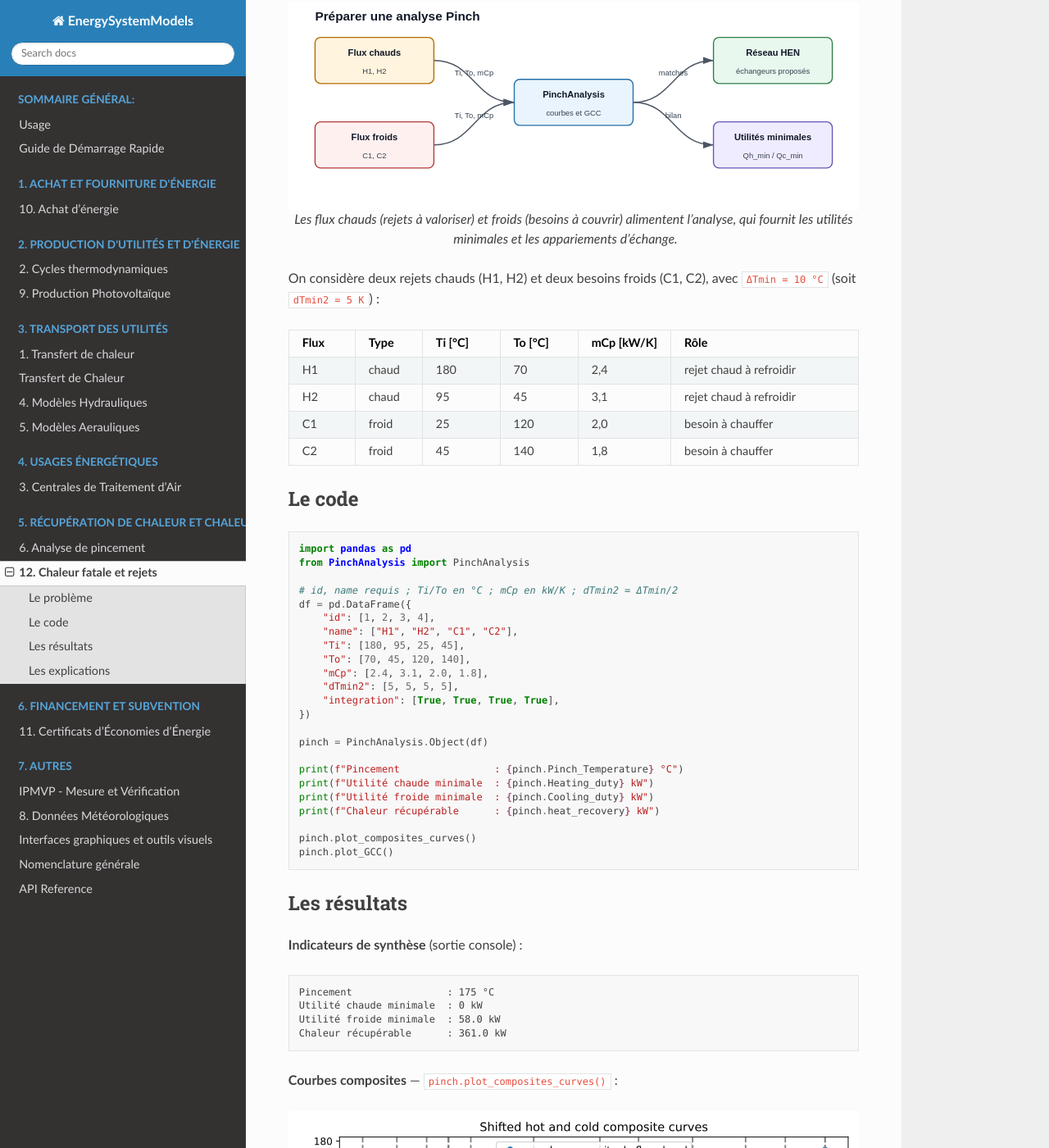
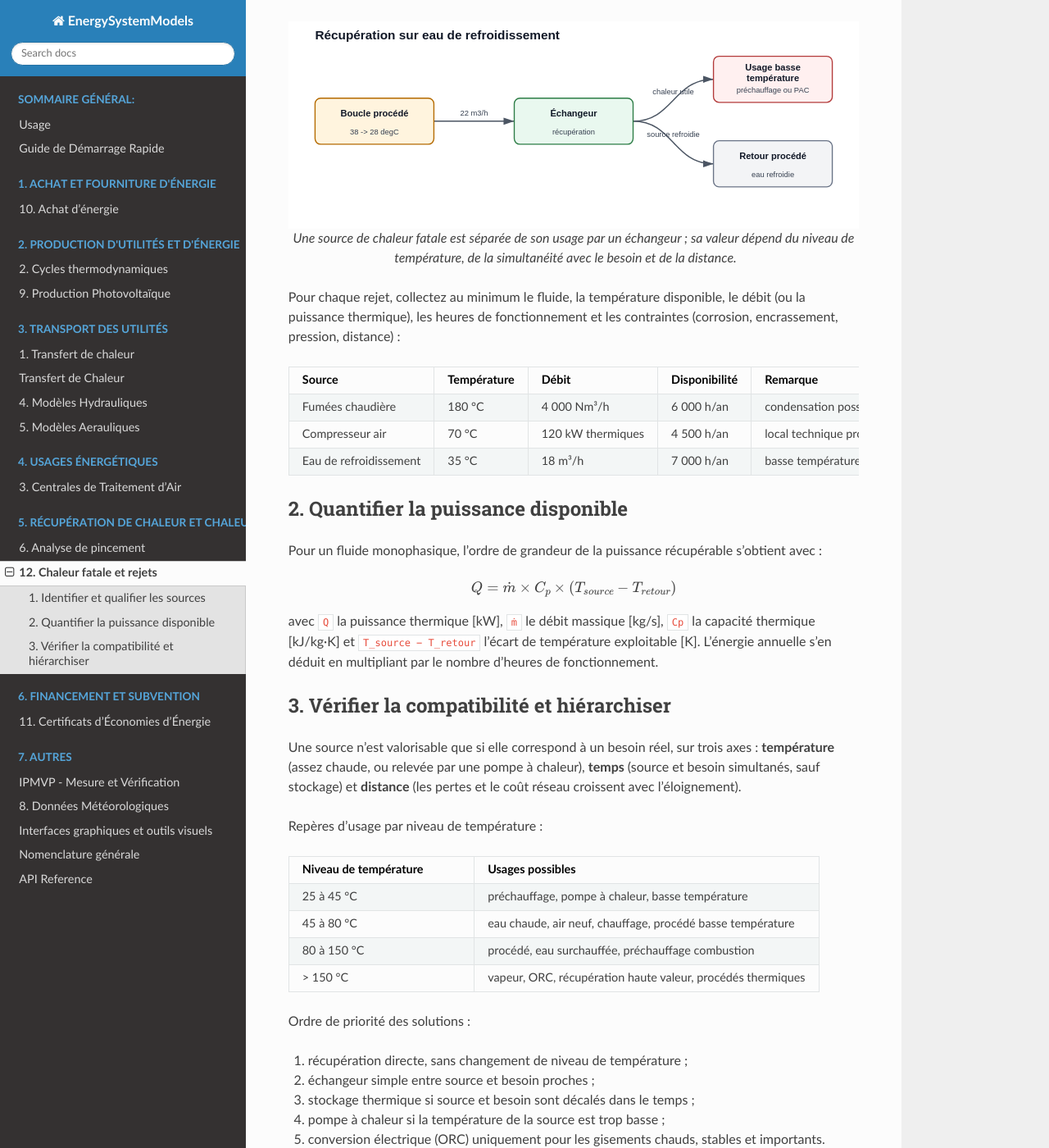
Before and after one commit to ZoheirHADID/EnergySystemModels-fr, a Sphinx documentation site: the page built from docs/source/012-chaleur-fatale/index.rst, in a window 1280 px wide and 1400 px high, scrolled down 358 px. Shown: the whole window at 82% size. Built offline with Sphinx 7.4.7 and the Read the Docs theme 3.1.0, drawn with Linux system fonts in a browser that asks for light colours; some of the changed text lies outside the part shown.

Commit message:
2026-07-10-001

```diff
--- a/docs/source/012-chaleur-fatale/index.rst
+++ b/docs/source/012-chaleur-fatale/index.rst
@@ -3,133 +3,114 @@
 
 La chaleur fatale, ce sont les rejets thermiques d'un site (fumées, air
 extrait, eau de refroidissement, condensats, compresseurs…) qu'on peut
-récupérer au lieu de les perdre. Quand plusieurs flux chauds et froids
-coexistent, l'analyse Pinch identifie la **récupération maximale théorique** et
-les utilités qui restent réellement nécessaires. Cette page déroule **un seul
-cas de bout en bout** avec le module ``PinchAnalysis`` : le code, ses sorties
-réelles, puis leur interprétation.
+récupérer au lieu de les perdre. Ce chapitre traite l'amont **qualitatif et
+économique** : comment identifier, quantifier et hiérarchiser ces gisements.
+Dès que plusieurs flux chauds et froids coexistent et qu'on cherche la
+récupération *maximale* et le réseau d'échangeurs, on passe à l'analyse de
+pincement — voir :doc:`../006-pinch_analysis/index`, qui déroule un exemple
+complet avec la bibliothèque.
 
-Le problème
------------
+1. Identifier et qualifier les sources
+--------------------------------------
 
-.. figure:: ../images/012_chaleur_fatale_pinch.svg
-   :alt: Schéma de préparation d'une analyse Pinch
+.. figure:: ../images/012_chaleur_fatale_eau_refroidissement.svg
+   :alt: Schéma de récupération sur un rejet thermique
    :align: center
 
-   Les flux chauds (rejets à valoriser) et froids (besoins à couvrir)
-   alimentent l'analyse, qui fournit les utilités minimales et les appariements
-   d'échange.
+   Une source de chaleur fatale est séparée de son usage par un échangeur ; sa
+   valeur dépend du niveau de température, de la simultanéité avec le besoin et
+   de la distance.
 
-On considère deux rejets chauds (H1, H2) et deux besoins froids (C1, C2), avec
-``ΔTmin = 10 °C`` (soit ``dTmin2 = 5 K``) :
+Pour chaque rejet, collectez au minimum le fluide, la température disponible, le
+débit (ou la puissance thermique), les heures de fonctionnement et les
+contraintes (corrosion, encrassement, pression, distance) :
 
 .. list-table::
-   :widths: 12 12 14 14 14 34
+   :widths: 25 20 20 20 15
    :header-rows: 1
 
-   * - Flux
-     - Type
-     - Ti [°C]
-     - To [°C]
-     - mCp [kW/K]
-     - Rôle
-   * - H1
-     - chaud
-     - 180
-     - 70
-     - 2,4
-     - rejet chaud à refroidir
-   * - H2
-     - chaud
-     - 95
-     - 45
-     - 3,1
-     - rejet chaud à refroidir
-   * - C1
-     - froid
-     - 25
-     - 120
-     - 2,0
-     - besoin à chauffer
-   * - C2
-     - froid
-     - 45
-     - 140
-     - 1,8
-     - besoin à chauffer
+   * - Source
+     - Température
+     - Débit
+     - Disponibilité
+     - Remarque
+   * - Fumées chaudière
+     - 180 °C
+     - 4 000 Nm³/h
+     - 6 000 h/an
+     - condensation possible
+   * - Compresseur air
+     - 70 °C
+     - 120 kW thermiques
+     - 4 500 h/an
+     - local technique proche
+   * - Eau de refroidissement
+     - 35 °C
+     - 18 m³/h
+     - 7 000 h/an
+     - basse température
 
-Le code
--------
+2. Quantifier la puissance disponible
+--------------------------------------
 
-.. code-block:: python
+Pour un fluide monophasique, l'ordre de grandeur de la puissance récupérable
+s'obtient avec :
 
-   import pandas as pd
-   from PinchAnalysis import PinchAnalysis
+.. math::
 
-   # id, name requis ; Ti/To en °C ; mCp en kW/K ; dTmin2 = ΔTmin/2
-   df = pd.DataFrame({
-       "id": [1, 2, 3, 4],
-       "name": ["H1", "H2", "C1", "C2"],
-       "Ti": [180, 95, 25, 45],
-       "To": [70, 45, 120, 140],
-       "mCp": [2.4, 3.1, 2.0, 1.8],
-       "dTmin2": [5, 5, 5, 5],
-       "integration": [True, True, True, True],
-   })
+   Q = \dot{m} \times C_p \times (T_{source} - T_{retour})
 
-   pinch = PinchAnalysis.Object(df)
+avec ``Q`` la puissance thermique [kW], ``ṁ`` le débit massique [kg/s], ``Cp``
+la capacité thermique [kJ/kg·K] et ``T_source − T_retour`` l'écart de
+température exploitable [K]. L'énergie annuelle s'en déduit en multipliant par le
+nombre d'heures de fonctionnement.
 
-   print(f"Pincement                : {pinch.Pinch_Temperature} °C")
-   print(f"Utilité chaude minimale  : {pinch.Heating_duty} kW")
-   print(f"Utilité froide minimale  : {pinch.Cooling_duty} kW")
-   print(f"Chaleur récupérable      : {pinch.heat_recovery} kW")
+3. Vérifier la compatibilité et hiérarchiser
+--------------------------------------------
 
-   pinch.plot_composites_curves()
-   pinch.plot_GCC()
+Une source n'est valorisable que si elle correspond à un besoin réel, sur trois
+axes : **température** (assez chaude, ou relevée par une pompe à chaleur),
+**temps** (source et besoin simultanés, sauf stockage) et **distance** (les
+pertes et le coût réseau croissent avec l'éloignement).
 
-Les résultats
--------------
+Repères d'usage par niveau de température :
 
-**Indicateurs de synthèse** (sortie console) :
+.. list-table::
+   :widths: 35 65
+   :header-rows: 1
 
-.. code-block:: text
+   * - Niveau de température
+     - Usages possibles
+   * - 25 à 45 °C
+     - préchauffage, pompe à chaleur, basse température
+   * - 45 à 80 °C
+     - eau chaude, air neuf, chauffage, procédé basse température
+   * - 80 à 150 °C
+     - procédé, eau surchauffée, préchauffage combustion
+   * - > 150 °C
+     - vapeur, ORC, récupération haute valeur, procédés thermiques
 
-   Pincement                : 175 °C
-   Utilité chaude minimale  : 0 kW
-   Utilité froide minimale  : 58.0 kW
-   Chaleur récupérable      : 361.0 kW
+Ordre de priorité des solutions :
 
-**Courbes composites** — ``pinch.plot_composites_curves()`` :
+#. récupération directe, sans changement de niveau de température ;
+#. échangeur simple entre source et besoin proches ;
+#. stockage thermique si source et besoin sont décalés dans le temps ;
+#. pompe à chaleur si la température de la source est trop basse ;
+#. conversion électrique (ORC) uniquement pour les gisements chauds, stables et
+   importants.
 
-.. figure:: ../images/012_chaleur_fatale_pinch_composites.svg
-   :alt: Courbes composites réelles (chaleur fatale)
-   :align: center
+Un rapport d'avant-projet doit au minimum fournir : puissance récupérable [kW],
+énergie annuelle [MWh/an], économie d'énergie ou de combustible, réduction
+d'émissions, investissement estimatif, temps de retour simple et risques
+techniques.
 
-   Composites chaude et froide en températures décalées ; le recouvrement
-   horizontal correspond aux 361 kW récupérables.
+.. note:: **Aller plus loin — intégration thermique**
 
-**Grande courbe composite (GCC)** — ``pinch.plot_GCC()`` :
-
-.. figure:: ../images/012_chaleur_fatale_pinch_gcc.svg
-   :alt: Grande courbe composite réelle (chaleur fatale)
-   :align: center
-
-   La GCC ne s'ouvre que vers le bas : l'utilité chaude est nulle et il ne reste
-   qu'une utilité froide résiduelle de 58 kW.
-
-Les explications
-----------------
-
-Ici l'**utilité chaude minimale est nulle** : par intégration, les rejets
-chauds fournissent la totalité du besoin de chauffe des flux froids. Il ne reste
-qu'une utilité froide de **58 kW** à évacuer, pour **361 kW récupérés** entre les
-flux. Autrement dit, aucun appoint de vapeur ou de gaz n'est nécessaire pour
-chauffer C1 et C2 — seul un refroidissement d'appoint subsiste.
-
-Ce cas est typique d'un site où la chaleur fatale est *sur-abondante* par
-rapport aux besoins : la priorité n'est plus de trouver une source de chaleur,
-mais d'utiliser au mieux le surplus (préchauffage, réseau de chaleur, ou pompe à
-chaleur si les niveaux de température ne coïncident pas).
+   Quand plusieurs flux chauds et froids sont en jeu, la simple somme des
+   gisements ne suffit plus : il faut déterminer la récupération *maximale*
+   compatible avec les niveaux de température. C'est l'objet de l'analyse de
+   pincement (:doc:`../006-pinch_analysis/index`), qui fournit les utilités
+   minimales et le réseau d'échangeurs à partir de la même liste de flux.
 
 .. note:: **Valorisation en CEE**
 
```
